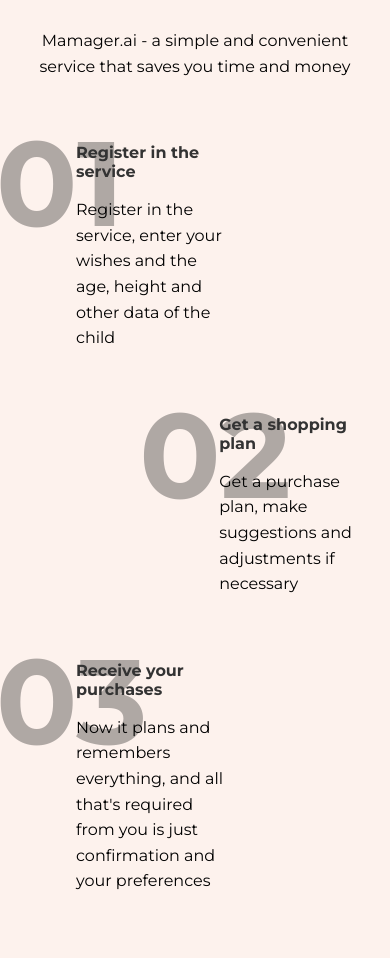
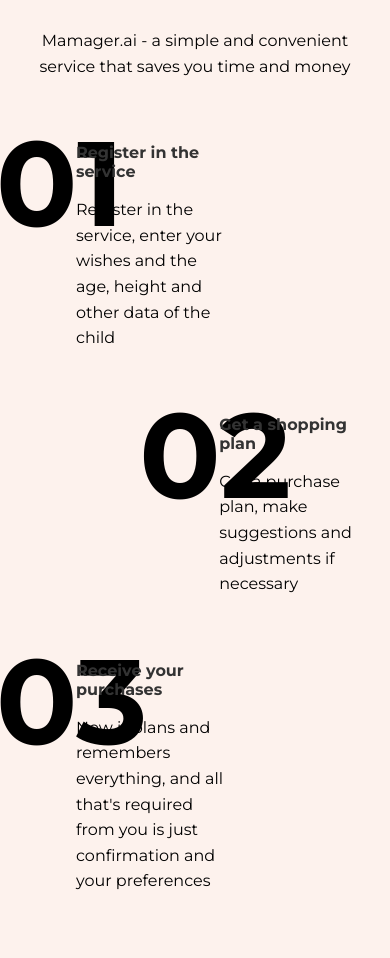
Before and after one commit to caprilion777/mamager, a Next.js app: page / in a window 390 px wide. Shown: the part 2160-3118 px from the top of the page. Built offline with nearby package versions, Linux system fonts and the light colour scheme.

Commit message:
chore: full project update (timeline mobile fix, 1px lines, UI tweaks)

```diff
--- a/src/app/page.tsx
+++ b/src/app/page.tsx
@@ -114,7 +114,6 @@ export default function Home() {
                 fontSize: '120px',
                 fontWeight: 700,
                 color: '#EBA5B1 !important',
-                opacity: 0.3,
                 lineHeight: 1,
                 position: 'absolute',
                 left: '-20px',
@@ -154,7 +153,6 @@ export default function Home() {
                 fontSize: '120px',
                 fontWeight: 700,
                 color: '#EBA5B1 !important',
-                opacity: 0.3,
                 lineHeight: 1,
                 position: 'absolute',
                 left: '-20px',
@@ -194,7 +192,6 @@ export default function Home() {
                 fontSize: '120px',
                 fontWeight: 700,
                 color: '#EBA5B1 !important',
-                opacity: 0.3,
                 lineHeight: 1,
                 position: 'absolute',
                 left: '-20px',
```
